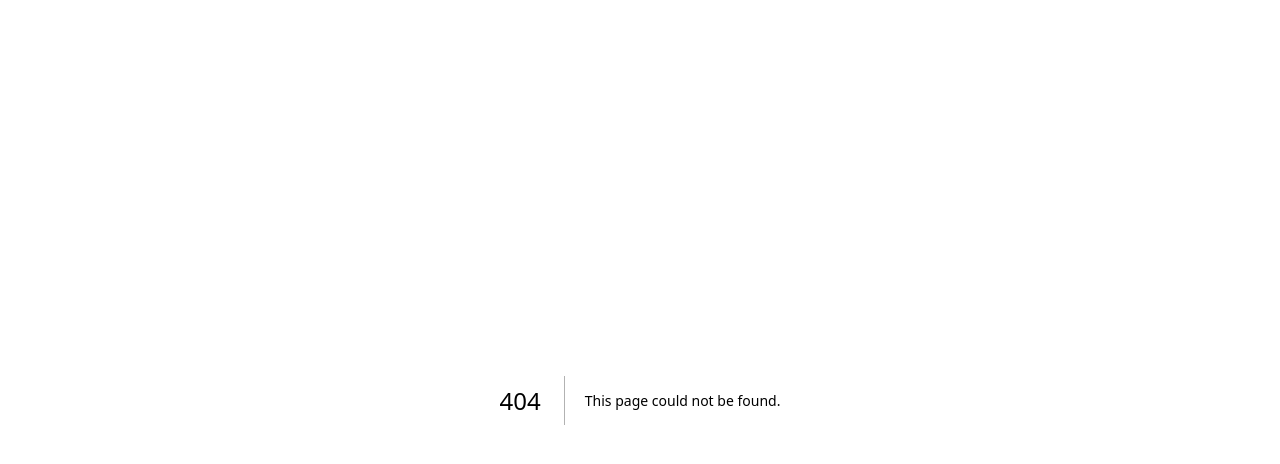
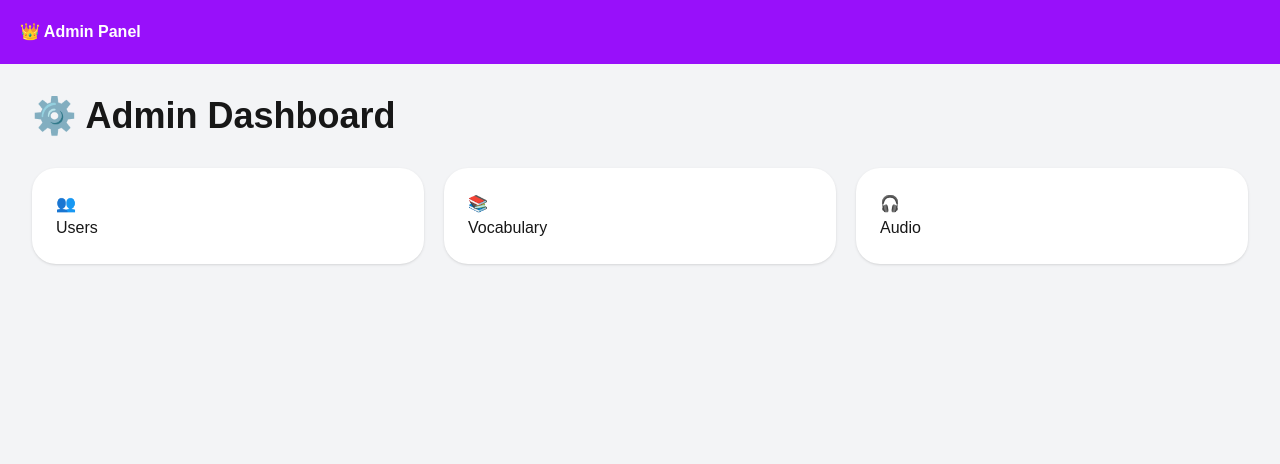
Before and after one commit to vinhdau088-cloud/Chinese, a Next.js app: page /admin in a window 1280 px wide. Before the commit this address had no page. Shown: the top 464 px of the page. Built offline with nearby package versions, Linux system fonts and the light colour scheme.

Commit message:
Create page.tsx

```diff
--- /dev/null
+++ b/app/admin/page.tsx
@@ -0,0 +1,94 @@
+export default function AdminPage(){
+
+
+return(
+
+<main className="
+p-8
+">
+
+
+<h1 className="
+text-4xl
+font-bold
+mb-8
+">
+
+⚙️ Admin Dashboard
+
+</h1>
+
+
+
+<div className="
+grid
+md:grid-cols-3
+gap-5
+">
+
+
+<div className="
+bg-white
+rounded-3xl
+shadow
+p-6
+">
+
+👥
+
+<p>
+
+Users
+
+</p>
+
+</div>
+
+
+
+<div className="
+bg-white
+rounded-3xl
+shadow
+p-6
+">
+
+📚
+
+<p>
+
+Vocabulary
+
+</p>
+
+</div>
+
+
+
+<div className="
+bg-white
+rounded-3xl
+shadow
+p-6
+">
+
+🎧
+
+<p>
+
+Audio
+
+</p>
+
+</div>
+
+
+
+</div>
+
+
+</main>
+
+)
+
+}
```
